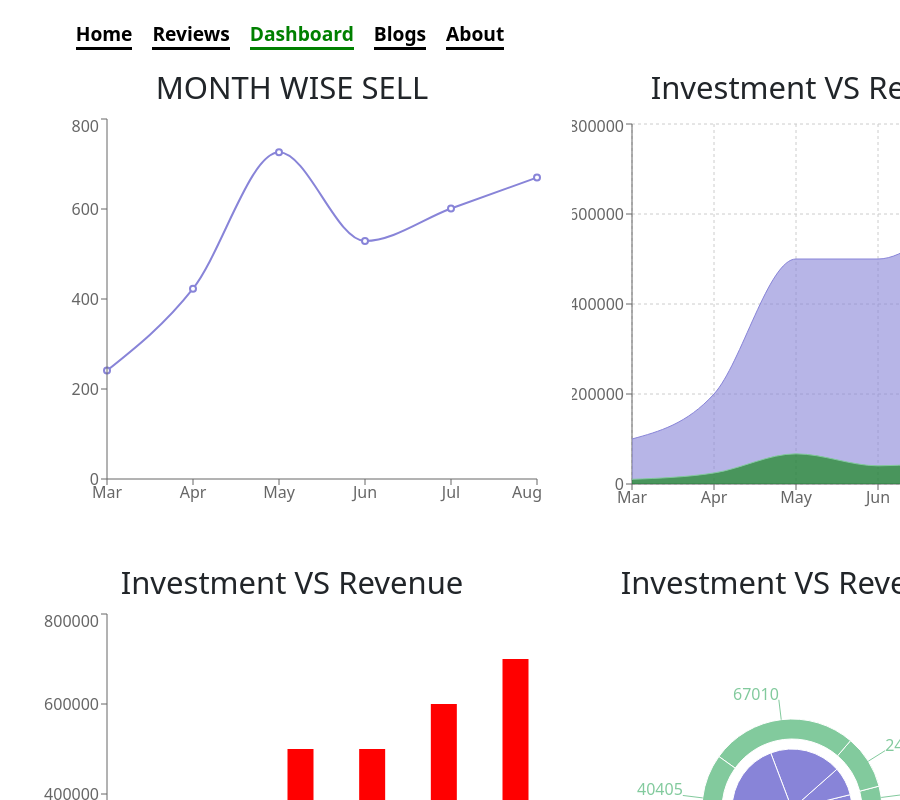
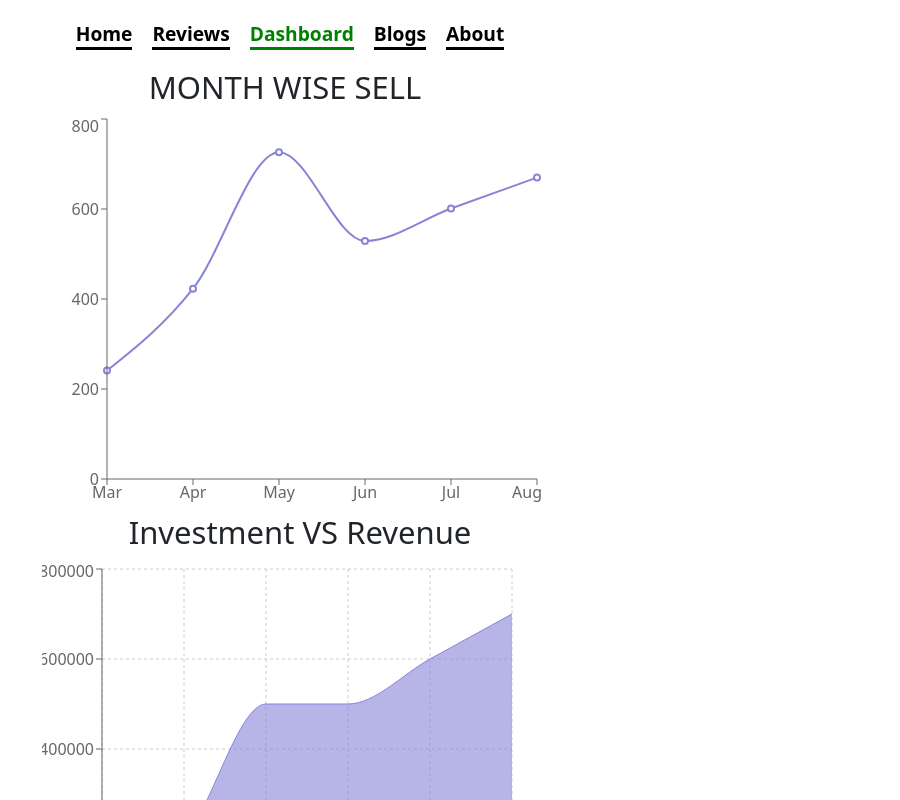
Before and after one commit to gandib/tech-review-site, a React (Create React App) app: page /dashboard in a window 600 px wide. Shown: the top 800 px of the page, 900 px wide, since content can reach past the window. Built offline with nearby package versions, Linux system fonts and the light colour scheme.

Commit message:
Final submission

```diff
--- a/src/components/Dashboard/Dashboard.css
+++ b/src/components/Dashboard/Dashboard.css
@@ -23,3 +23,22 @@
 .barchart-investment-color {
     border-left: 20px solid red;
 }
+
+@media screen and (max-width: 600px) {
+    .dashboard-rechart-first-two {
+        display: block;
+        margin-bottom: 50px;
+    }
+
+    .chart-hieght-width {
+        height: 200px;
+        width: 200px;
+    }
+}
+
+@media screen and (min-width: 600px) and (max-width: 768px) {
+    .dashboard-rechart-first-two {
+        display: block;
+        margin-bottom: 50px;
+    }
+}
```
